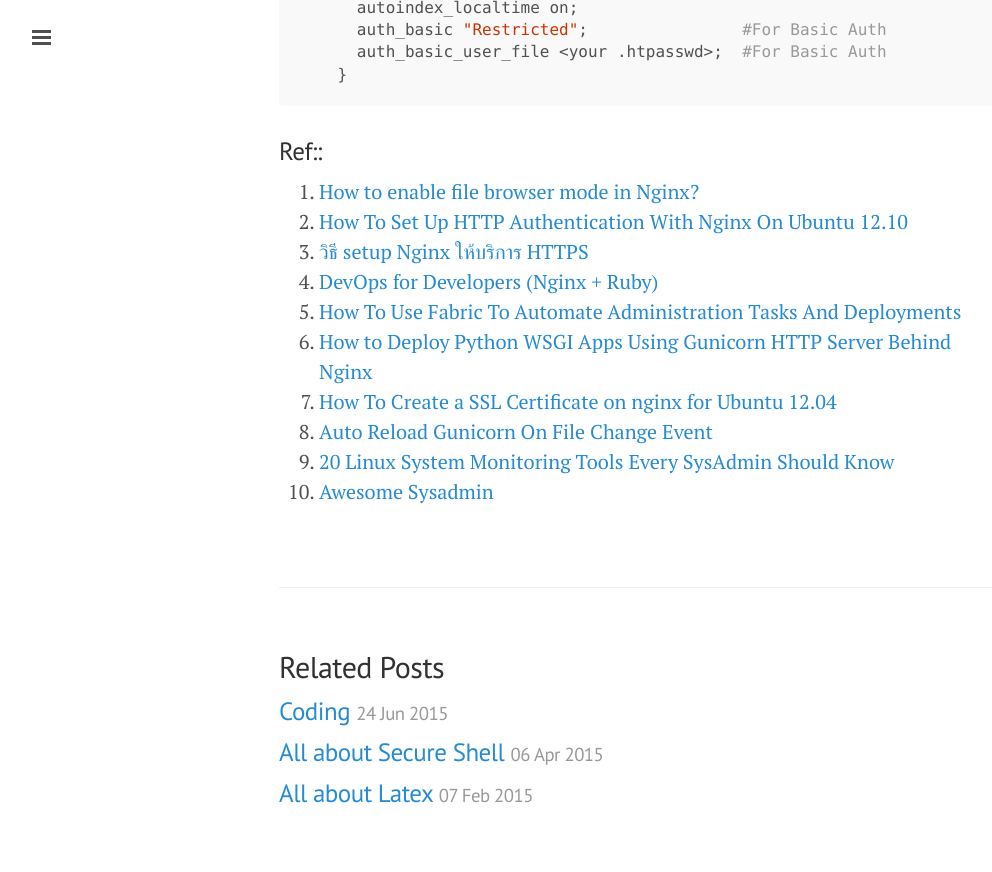
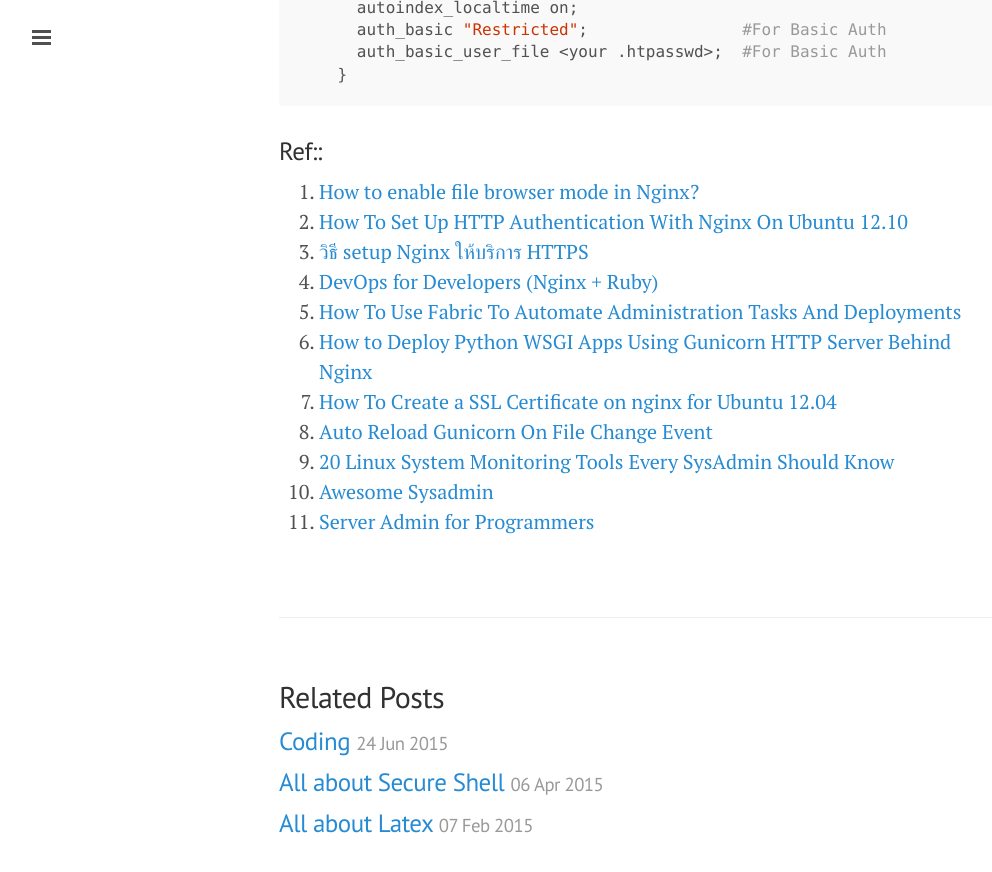
Before and after one commit to ibotdotout/ibotdotout.github.io, a Jekyll site: the page built from _posts/2014-08-09-dev-ops.md, in a window 1280 px wide and 900 px high, scrolled down 1206 px. Shown: the top 872 px of the window, without its empty margins (1-993 px from the left). Built offline with Jekyll 4.4.1, drawn with Linux system fonts in a browser that asks for light colours; Markdown is read by kramdown in place of the engine named in the settings.

Commit message:
add server for admin ref

```diff
--- a/_posts/2014-08-09-dev-ops.md
+++ b/_posts/2014-08-09-dev-ops.md
@@ -64,3 +64,4 @@ edit your nginx.conf
 9. [20 Linux System Monitoring Tools Every SysAdmin Should
 Know](http://www.cyberciti.biz/tips/top-linux-monitoring-tools.html)
 10. [Awesome Sysadmin](https://github.com/n1trux/awesome-sysadmin)
+11. [Server Admin for Programmers](https://serversforhackers.com)
```
